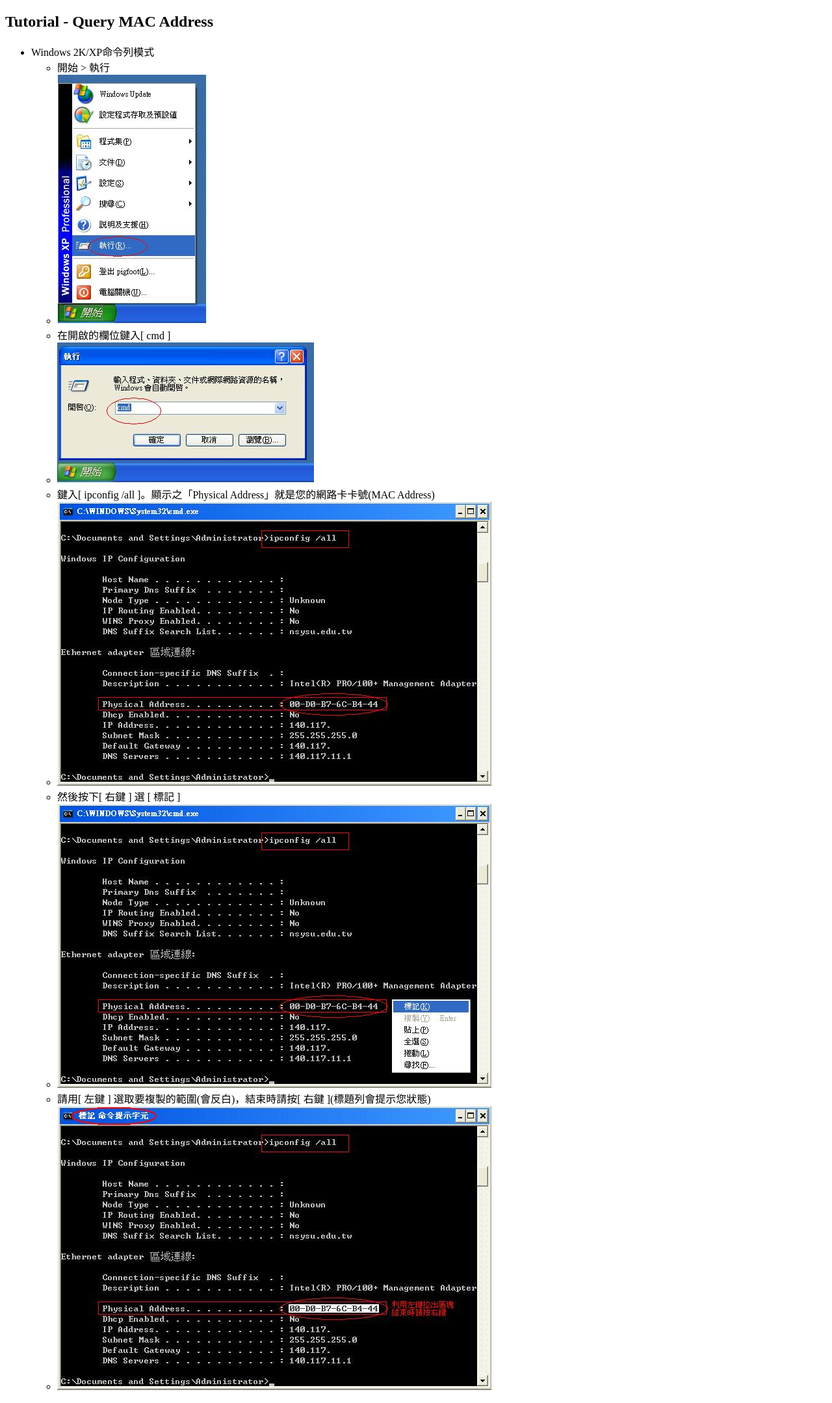
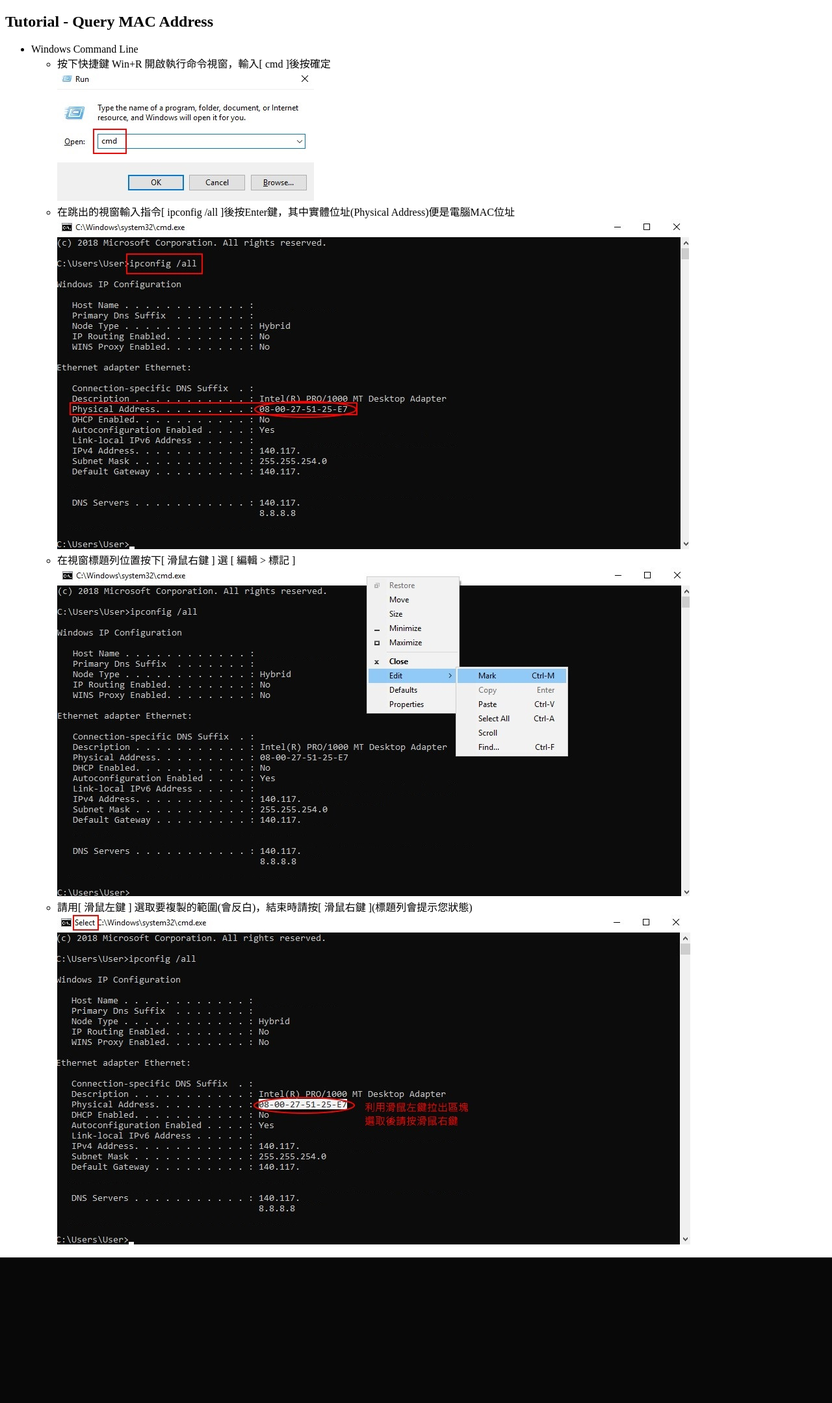
Before and after one commit to harunanase/CDPA_Repair_System, a Flask app: page /queryMAC.html in a window 1280 px wide. Shown: the whole page at 65% size. After the commit the page ends 1935 px from the top, so only its background shows below. Run offline with Flask 2, Linux system fonts and the light colour scheme.

Commit message:
update queryMAC imgs & add En ver.

```diff
--- /dev/null
+++ b/app/static/js/macTrans.js
@@ -0,0 +1,34 @@
+$(document).ready(function() {
+	const TRANS = {
+	  "zh": {
+		"WIN1": "按下快捷鍵 Win+R 開啟執行命令視窗，輸入[ cmd ]後按確定",
+		"WIN2": "在跳出的視窗輸入指令[ ipconfig /all ]後按Enter鍵，其中實體位址(Physical Address)便是電腦MAC位址",
+		"WIN3": "在視窗標題列位置按下[ 滑鼠右鍵 ] 選 [ 編輯 &gt; 標記 ]",
+		"WIN4": "請用[ 滑鼠左鍵 ] 選取要複製的範圍(會反白)，結束時請按[ 滑鼠右鍵 ](標題列會提示您狀態)"
+	  },
+	  "en": {
+		"WIN1": "Press the Win + R keys on your keyboard. Then, type [ cmd ] and press Enter or click/tap OK.",
+		"WIN2": "Execute the command: [ ipconfig /all ].<br/>The first outlines the configuration of the IP protocol on the computer.<br/>After that, each networking device appears in sequence, offering a wealth of diagnostic information including the MAC address (Physical Address).",
+		"WIN3": "Right-click the title bar &gt; Click Edit &gt; Click Mark",
+		"WIN4": "Highlight what you want to copy and then right-click again to copy the text"
+	  }
+	}
+
+	// parse url and retrieve the lang part
+	var url = location.search;
+	var pattern = /lang=.*/i;
+	var lang = pattern.exec(url);
+
+	// The default language is Traditional chinese.
+	if(lang == "lang=en") {
+		lang = "en";
+	}
+	else{
+		lang = "zh";
+	}
+
+	// Translate
+	$(".trans").each(function() {
+		$(this).html(TRANS[lang][$(this).attr("id")]);
+	});
+});
--- a/app/templates/queryMAC.html
+++ b/app/templates/queryMAC.html
@@ -6,7 +6,6 @@
 <html>
 	<head>
 		<meta charset="UTF-8"/>
-		<meta http-equiv="Cache-Control" content="no-cache"/>
 		<title>中山大學宿網報修系統</title>
 		<meta name="author" content="NSYSU-CDPA"/>
 	</head>
@@ -14,26 +13,23 @@
 		<div class="content">
 		<h2>Tutorial - Query MAC Address</h2>
 		<ul>
-		<li>Windows 2K/XP命令列模式
+		<li>Windows Command Line
 		<ul>
-			<li>開始 &gt; 執行</li>
-			<li><img alt="Windows 2K/XP命令列模式圖片1" src={{ url_for("static", filename="img/tutorial/QueryMAC/XP01.JPG") }}/>
-			</li>
-			<li>在開啟的欄位鍵入[ cmd ]</li>
-			<li><img alt="Windows 2K/XP命令列模式圖片2" src={{ url_for("static", filename="img/tutorial/QueryMAC/XP02.JPG") }}/>
-			</li>
-			<li>鍵入[ ipconfig /all ]。顯示之「Physical Address」就是您的網路卡卡號(MAC Address)</li>
-			<li><img alt="Windows 2K/XP命令列模式圖片3" src={{ url_for("static", filename="img/tutorial/QueryMAC/XP03.JPG") }}/>
-			</li>
-			<li>然後按下[ 右鍵 ] 選 [ 標記 ]</li>
-			<li><img alt="Windows 2K/XP命令列模式圖片4" src={{ url_for("static", filename="img/tutorial/QueryMAC/XP04.JPG") }}/>
-			</li>
-			<li>請用[ 左鍵 ] 選取要複製的範圍(會反白)，結束時請按[ 右鍵 ](標題列會提示您狀態)</li>
-			<li><img alt="Windows 2K/XP命令列模式圖片5" src={{ url_for("static", filename="img/tutorial/QueryMAC/XP05.JPG") }}/>
-			</li>
+			<li id="WIN1" class="trans">按下快捷鍵 Win+R 開啟執行命令視窗，輸入[ cmd ]後按確定</li>
+			<img alt="Windows 命令列模式圖片1" src="assets/img/tutorial/QueryMAC/WIN01.jpg"/>
+			<li id="WIN2" class="trans">在跳出的視窗輸入指令[ ipconfig /all ]後按Enter鍵，其中實體位址(Physical Address)便是電腦MAC位址</li>
+			<img alt="Windows 命令列模式圖片2" src="assets/img/tutorial/QueryMAC/WIN02.jpg"/>
+			<li id="WIN3" class="trans">在視窗標題列位置按下[ 滑鼠右鍵 ] 選 [ 編輯 &gt; 標記 ]</li>
+			<img alt="Windows 命令列模式圖片3" src="assets/img/tutorial/QueryMAC/WIN03.jpg"/>
+			<li id="WIN4" class="trans">請用[ 滑鼠左鍵 ] 選取要複製的範圍(會反白)，結束時請按[ 滑鼠右鍵 ](標題列會提示您狀態)</li>
+			<img alt="Windows 命令列模式圖片4" src="assets/img/tutorial/QueryMAC/WIN04.jpg"/>
 		</ul>
 		</li>
 		</ul>
 		</div>
+
+		<!-- Scripts -->
+		<script type="text/javascript" src="assets/js/jquery-3.3.1.min.js"></script>
+		<script type="text/javascript" src="assets/js/macTrans.js"></script>
 	</body>
 </html>
```
Also changed, not shown: app/static/img/tutorial/QueryMAC/WIN01.jpg (added), app/static/img/tutorial/QueryMAC/WIN02.jpg (added), app/static/img/tutorial/QueryMAC/WIN03.jpg (added), app/static/img/tutorial/QueryMAC/WIN04.jpg (added), app/static/img/tutorial/QueryMAC/XP01.JPG (deleted), app/static/img/tutorial/QueryMAC/XP02.JPG (deleted), app/static/img/tutorial/QueryMAC/XP03.JPG (deleted), app/static/img/tutorial/QueryMAC/XP04.JPG (deleted), app/static/img/tutorial/QueryMAC/XP05.JPG (deleted).
